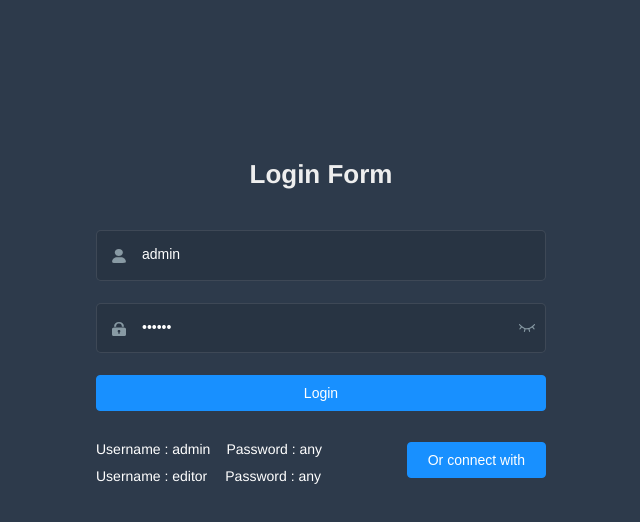
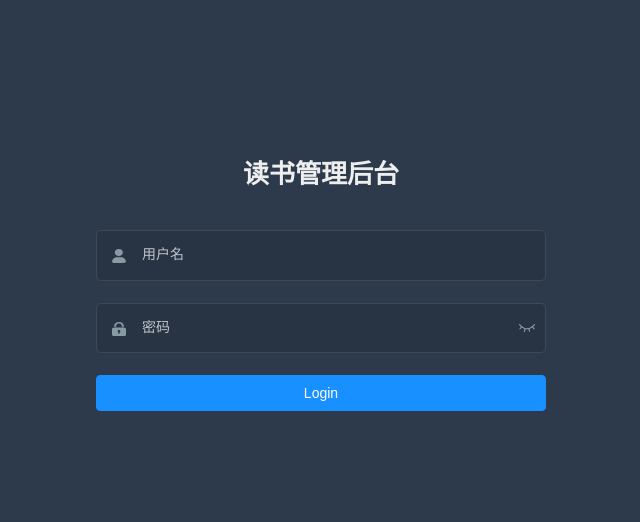
Before and after one commit to Lego-zhang/book-management, a Vue app: page /#/login in a window 1280 px wide. Shown: the top 522 px of the page, without its empty margins (319-959 px from the left). Built offline with nearby package versions, Linux system fonts and the light colour scheme.

Commit message:
精简登录页面代码

```diff
--- a/src/views/login/components/SocialSignin.vue
+++ /dev/null
@@ -1,72 +0,0 @@
-<template>
-  <div class="social-signup-container">
-    <div class="sign-btn" @click="wechatHandleClick('wechat')">
-      <span class="wx-svg-container"><svg-icon icon-class="wechat" class="icon" /></span>
-      WeChat
-    </div>
-    <div class="sign-btn" @click="tencentHandleClick('tencent')">
-      <span class="qq-svg-container"><svg-icon icon-class="qq" class="icon" /></span>
-      QQ
-    </div>
-  </div>
-</template>
-
-<script>
-// import openWindow from '@/utils/open-window'
-
-export default {
-  name: 'SocialSignin',
-  methods: {
-    wechatHandleClick(thirdpart) {
-      alert('ok')
-      // this.$store.commit('SET_AUTH_TYPE', thirdpart)
-      // const appid = 'xxxxx'
-      // const redirect_uri = encodeURIComponent('xxx/redirect?redirect=' + window.location.origin + '/auth-redirect')
-      // const url = 'https://open.weixin.qq.com/connect/qrconnect?appid=' + appid + '&redirect_uri=' + redirect_uri + '&response_type=code&scope=snsapi_login#wechat_redirect'
-      // openWindow(url, thirdpart, 540, 540)
-    },
-    tencentHandleClick(thirdpart) {
-      alert('ok')
-      // this.$store.commit('SET_AUTH_TYPE', thirdpart)
-      // const client_id = 'xxxxx'
-      // const redirect_uri = encodeURIComponent('xxx/redirect?redirect=' + window.location.origin + '/auth-redirect')
-      // const url = 'https://graph.qq.com/oauth2.0/authorize?response_type=code&client_id=' + client_id + '&redirect_uri=' + redirect_uri
-      // openWindow(url, thirdpart, 540, 540)
-    }
-  }
-}
-</script>
-
-<style lang="scss" scoped>
-  .social-signup-container {
-    margin: 20px 0;
-    .sign-btn {
-      display: inline-block;
-      cursor: pointer;
-    }
-    .icon {
-      color: #fff;
-      font-size: 24px;
-      margin-top: 8px;
-    }
-    .wx-svg-container,
-    .qq-svg-container {
-      display: inline-block;
-      width: 40px;
-      height: 40px;
-      line-height: 40px;
-      text-align: center;
-      padding-top: 1px;
-      border-radius: 4px;
-      margin-bottom: 20px;
-      margin-right: 5px;
-    }
-    .wx-svg-container {
-      background-color: #24da70;
-    }
-    .qq-svg-container {
-      background-color: #6BA2D6;
-      margin-left: 50px;
-    }
-  }
-</style>
--- a/src/views/login/index.vue
+++ b/src/views/login/index.vue
@@ -1,9 +1,16 @@
 <template>
   <div class="login-container">
-    <el-form ref="loginForm" :model="loginForm" :rules="loginRules" class="login-form" autocomplete="on" label-position="left">
+    <el-form
+      ref="loginForm"
+      :model="loginForm"
+      :rules="loginRules"
+      class="login-form"
+      autocomplete="on"
+      label-position="left"
+    >
 
       <div class="title-container">
-        <h3 class="title">Login Form</h3>
+        <h3 class="title">读书管理后台</h3>
       </div>
 
       <el-form-item prop="username">
@@ -13,7 +20,7 @@
         <el-input
           ref="username"
           v-model="loginForm.username"
-          placeholder="Username"
+          placeholder="用户名"
           name="username"
           type="text"
           tabindex="1"
@@ -21,7 +28,12 @@
         />
       </el-form-item>
 
-      <el-tooltip v-model="capsTooltip" content="Caps lock is On" placement="right" manual>
+      <el-tooltip
+        v-model="capsTooltip"
+        content="Caps lock is On"
+        placement="right"
+        manual
+      >
         <el-form-item prop="password">
           <span class="svg-container">
             <svg-icon icon-class="password" />
@@ -31,7 +43,7 @@
             ref="password"
             v-model="loginForm.password"
             :type="passwordType"
-            placeholder="Password"
+            placeholder="密码"
             name="password"
             tabindex="2"
             autocomplete="on"
@@ -39,66 +51,51 @@
             @blur="capsTooltip = false"
             @keyup.enter.native="handleLogin"
           />
-          <span class="show-pwd" @click="showPwd">
+          <span
+            class="show-pwd"
+            @click="showPwd"
+          >
             <svg-icon :icon-class="passwordType === 'password' ? 'eye' : 'eye-open'" />
           </span>
         </el-form-item>
       </el-tooltip>
 
-      <el-button :loading="loading" type="primary" style="width:100%;margin-bottom:30px;" @click.native.prevent="handleLogin">Login</el-button>
+      <el-button
+        :loading="loading"
+        type="primary"
+        style="width:100%;margin-bottom:30px;"
+        @click.native.prevent="handleLogin"
+      >Login</el-button>
 
-      <div style="position:relative">
-        <div class="tips">
-          <span>Username : admin</span>
-          <span>Password : any</span>
-        </div>
-        <div class="tips">
-          <span style="margin-right:18px;">Username : editor</span>
-          <span>Password : any</span>
-        </div>
-
-        <el-button class="thirdparty-button" type="primary" @click="showDialog=true">
-          Or connect with
-        </el-button>
-      </div>
     </el-form>
-
-    <el-dialog title="Or connect with" :visible.sync="showDialog">
-      Can not be simulated on local, so please combine you own business simulation! ! !
-      <br>
-      <br>
-      <br>
-      <social-sign />
-    </el-dialog>
   </div>
 </template>
 
 <script>
 import { validUsername } from '@/utils/validate'
-import SocialSign from './components/SocialSignin'
 
 export default {
   name: 'Login',
-  components: { SocialSign },
+  components: { },
   data() {
     const validateUsername = (rule, value, callback) => {
       if (!validUsername(value)) {
-        callback(new Error('Please enter the correct user name'))
+        callback(new Error('请输入正确用户名'))
       } else {
         callback()
       }
     }
     const validatePassword = (rule, value, callback) => {
       if (value.length < 6) {
-        callback(new Error('The password can not be less than 6 digits'))
+        callback(new Error('密码不能少于6位'))
       } else {
         callback()
       }
     }
     return {
       loginForm: {
-        username: 'admin',
-        password: '111111'
+        username: '',
+        password: ''
       },
       loginRules: {
         username: [{ required: true, trigger: 'blur', validator: validateUsername }],
@@ -124,9 +121,6 @@ export default {
       immediate: true
     }
   },
-  created() {
-    // window.addEventListener('storage', this.afterQRScan)
-  },
   mounted() {
     if (this.loginForm.username === '') {
       this.$refs.username.focus()
@@ -134,9 +128,7 @@ export default {
       this.$refs.password.focus()
     }
   },
-  destroyed() {
-    // window.removeEventListener('storage', this.afterQRScan)
-  },
+
   methods: {
     checkCapslock({ shiftKey, key } = {}) {
       if (key && key.length === 1) {
@@ -186,24 +178,6 @@ export default {
         return acc
       }, {})
     }
-    // afterQRScan() {
-    //   if (e.key === 'x-admin-oauth-code') {
-    //     const code = getQueryObject(e.newValue)
-    //     const codeMap = {
-    //       wechat: 'code',
-    //       tencent: 'code'
-    //     }
-    //     const type = codeMap[this.auth_type]
-    //     const codeName = code[type]
-    //     if (codeName) {
-    //       this.$store.dispatch('LoginByThirdparty', codeName).then(() => {
-    //         this.$router.push({ path: this.redirect || '/' })
-    //       })
-    //     } else {
-    //       alert('第三方登录失败')
-    //     }
-    //   }
-    // }
   }
 }
 </script>
@@ -212,8 +186,8 @@ export default {
 /* 修复input 背景不协调 和光标变色 */
 /* Detail see https://github.com/PanJiaChen/vue-element-admin/pull/927 */
 
-$bg:#283443;
-$light_gray:#fff;
+$bg: #283443;
+$light_gray: #fff;
 $cursor: #fff;
 
 @supports (-webkit-mask: none) and (not (cater-color: $cursor)) {
@@ -256,9 +230,9 @@ $cursor: #fff;
 </style>
 
 <style lang="scss" scoped>
-$bg:#2d3a4b;
-$dark_gray:#889aa4;
-$light_gray:#eee;
+$bg: #2d3a4b;
+$dark_gray: #889aa4;
+$light_gray: #eee;
 
 .login-container {
   min-height: 100%;
```
